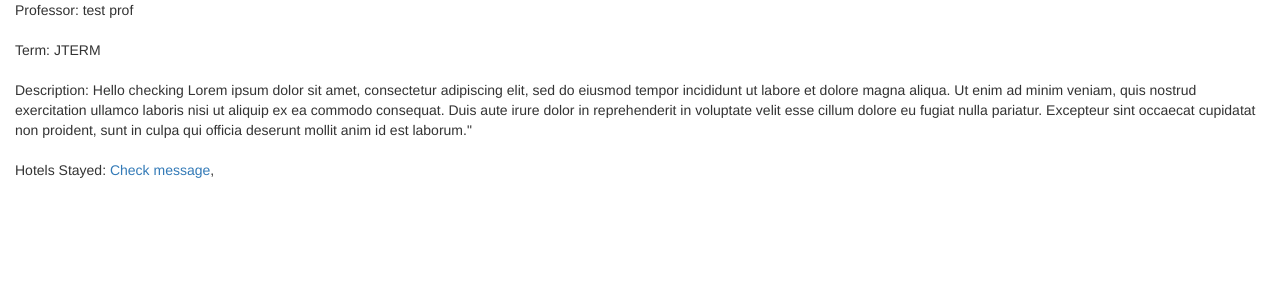
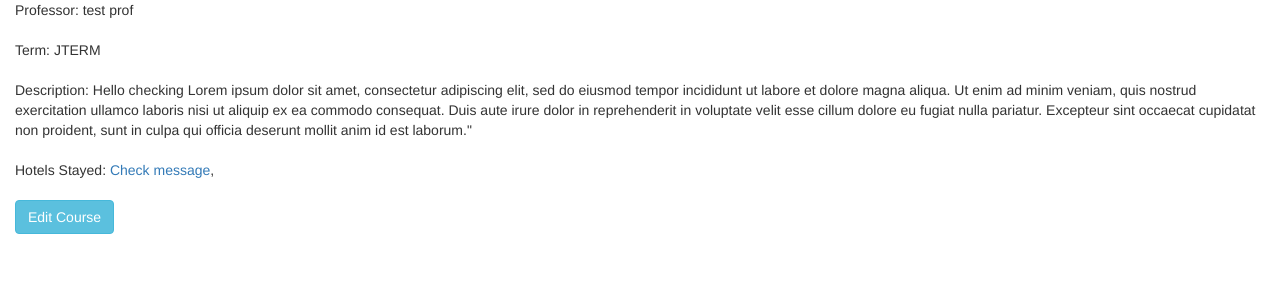
Before and after one commit to dichha/NorseTrip, a Django app: page /course_detail/12361/ in a window 1280 px wide. Shown: the part 200-500 px from the top of the page. Run offline with Django 3.2, Linux system fonts and the light colour scheme; data comes from the database, SQL or seed files in the repository; both versions use the stored data as it was after the commit; some libraries are stand-ins or nearby versions.

Commit message:
implemented update feature for course and lodge entry

```diff
--- a/norsetrip/tripadvise/templates/tripadvise/course_detail.html
+++ b/norsetrip/tripadvise/templates/tripadvise/course_detail.html
@@ -4,7 +4,6 @@
 {% block content%}
 <div class="col-sm-12">
 {% if messages %}
-<br><br><br><br>
 <ul class="messages">
 	{% for message in messages %}
 	<li{% if message.tags %} class="{{ message.tags }}"{% endif %}>{{message}} </li>
@@ -30,6 +29,11 @@ Hotels Stayed:
 
 	{% endif %}
 {% endfor %}
+<br><br>
+<!-- only for admin -->
+<button type="submit" class="save btn btn-info"><a href="edit" style="text-decoration: none; color: white">Edit Course</a></button>
+
+<br><br>
 </div>
 
 
--- a/norsetrip/tripadvise/templates/tripadvise/post_course.html
+++ b/norsetrip/tripadvise/templates/tripadvise/post_course.html
@@ -5,7 +5,7 @@
     <h1>New Course</h1>
     <form method="POST" class="post-form">{% csrf_token %}
         {{ form.as_p }}
-        <button type="submit" class="save btn btn-default">Save</button>
+        <button type="submit" class="save btn btn-primary">Save</button>
     </form>
  </div>
 {% endblock %}
--- a/norsetrip/tripadvise/urls.py
+++ b/norsetrip/tripadvise/urls.py
@@ -12,6 +12,11 @@ urlpatterns = [
     url(r'^hotels', views.hotels, name = 'hotels'),
     url(r'^hotel_details/(?P<lodgeId>[0-9]+)/$', views.hotel_details, name ='hotel_details'),
     url(r'^post_lodge', views.post_lodge, name = 'post_lodge'),
+    url(r'^hotel_details/(?P<lodgeId>[0-9]+)/edit/$',views.lodge_update, name= "lodge_update"),
+
+    url(r'^course_detail/(?P<courseId>[0-9]+)/edit/$',views.course_update, name= "course_update"),
+
+
     url(r'^post_course', views.post_course, name = 'post_course'),
     url(r'^clAssignment', views.clAssignment, name = 'clAssignment'),
 
--- a/norsetrip/tripadvise/views.py
+++ b/norsetrip/tripadvise/views.py
@@ -141,16 +141,42 @@ def post_course(request):
     return render(request, 'tripadvise/post_course.html', {'form': form})
 
 
-#def post_edit(request, pk):
-    #post = get_object_or_404(Lodge, pk=pk)
-    #if request.method == "POST":
-        #form = LodgeForm(request.POST, instance=post)
-        #if form.is_valid():
-            #post = form.save(commit=False)
-            #post.author = request.user
-            #post.published_date = timezone.now()
-            #post.save()
-            #return redirect('tripadvise.views.post_detail', pk=post.pk)
-    #else:
-        #form = LodgeForm(instance=post)
-    #return render(request, 'tripadvise/post_edit.html', {'form': form})
+def lodge_update(request, lodgeId = None):
+    lodges = get_object_or_404(Lodge, pk = lodgeId)
+    form = LodgeForm(request.POST or None, instance = lodges)
+    if form.is_valid():
+        lodges = form.save(commit=False)
+        lodges.save()
+        messages.success(request, "Successfully Updated")
+        return HttpResponseRedirect(lodges.get_absolute_url())
+    # else:
+    #     messages.error(request, "Not Successfully Updated")
+
+    context = {
+      "lodges": lodges,
+      "form": form
+
+    }
+
+    return render(request, 'tripadvise/post_lodge.html', context)
+
+
+def course_update(request, courseId = None):
+    courses = get_object_or_404(Course, pk = courseId)
+    form = CourseForm(request.POST or None, instance = courses)
+    if form.is_valid():
+        courses = form.save(commit=False)
+        courses.save()
+        messages.success(request, "Successfully Updated")
+        return HttpResponseRedirect(courses.get_absolute_url())
+    # else:
+    #     messages.error(request, "Not Successfully Updated")
+
+    context = {
+      "courses": courses,
+      "form": form
+
+    }
+
+
+    return render(request, 'tripadvise/post_course.html', context)
```
Also changed, not shown: norsetrip/tripadvise/templates/tripadvise/hotel_details.html (+6 -1 lines), norsetrip/db.sqlite3.
